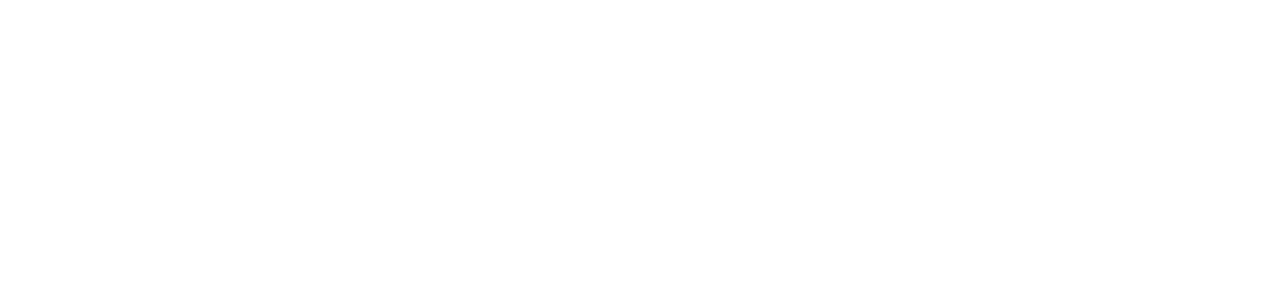
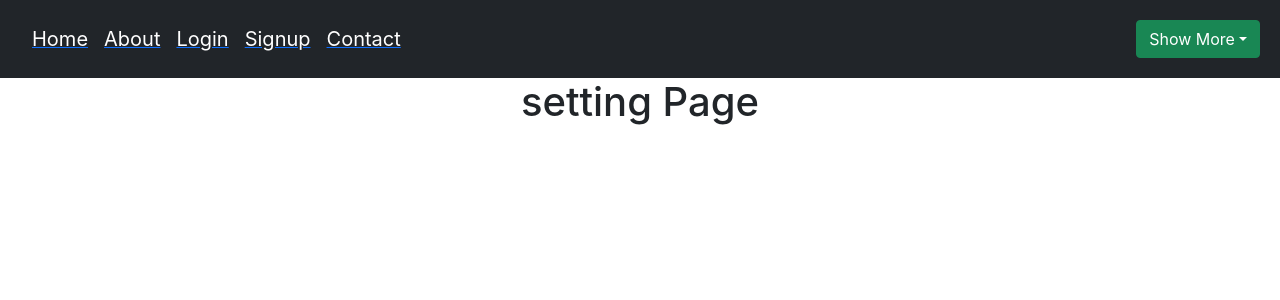
Before and after one commit to anujaprecious/new_app, a React (Create React App) app: page /Settingpage in a window 1280 px wide. Before the commit this address had no page. Shown: the top 300 px of the page. Built offline with nearby package versions, Linux system fonts and the light colour scheme.

Commit message:
Twelfth commit

```diff
--- a/package.json
+++ b/package.json
@@ -8,6 +8,7 @@
     "@testing-library/user-event": "^13.5.0",
     "axios": "^1.4.0",
     "react": "^18.2.0",
+    "react-bootstrap": "^2.7.4",
     "react-dom": "^18.2.0",
     "react-icons": "^4.8.0",
     "react-password-strength-bar": "^0.4.1",
--- a/src/App.js
+++ b/src/App.js
@@ -9,6 +9,7 @@ import LoginPage from "./pages/LoginPage";
 import DashboardPage from "./pages/DashboardPage"
 import ProfilesettingPage from "./pages/ProfilesettingPage";
 import ContactForm from "./pages/ContactForm";
+import Settingpage from "./pages/Settingpage";
 
 function App() {
   return (
@@ -23,6 +24,8 @@ function App() {
     <Route exact path='/DashboardPage' element={<DashboardPage/>}></Route>
     <Route exact path='/ProfilesettingPage' element={<ProfilesettingPage/>}></Route>
     <Route exact path='/ContactForm' element={<ContactForm/>}></Route>
+    <Route exact path='/Settingpage' element={<Settingpage/>}></Route>
+    <Route exact path='/Profilesettingpage' element={<ProfilesettingPage/>}></Route>
     </Routes>
     </BrowserRouter>
 
--- a/src/pages/AboutPage.js
+++ b/src/pages/AboutPage.js
@@ -1,5 +1,6 @@
 import React from "react";
 import { Link } from "react-router-dom";
+import { Dropdown } from "react-bootstrap";
 
 function AboutPage() {
   return (
@@ -58,6 +59,18 @@ function AboutPage() {
             </ul>
           </div>
         </div>
+        <Dropdown>
+          <Dropdown.Toggle variant="success" id="dropdown-basic">
+            Show More
+          </Dropdown.Toggle>
+
+          <Dropdown.Menu>
+            <Dropdown.Item href="/Settingpage">Setting</Dropdown.Item>
+            <Dropdown.Item href="/ProfilesettingPage">
+              Profilesetting
+            </Dropdown.Item>
+          </Dropdown.Menu>
+        </Dropdown>
       </nav>
       <h1>About</h1>
       <h2>
--- a/src/pages/ContactForm.js
+++ b/src/pages/ContactForm.js
@@ -1,6 +1,7 @@
 import React from "react";
 import { Link } from "react-router-dom";
 import { useState } from "react";
+import { Dropdown } from "react-bootstrap";
 
 const ContactForm = () => {
   const [emailErr, setEmailErr] = useState("");
@@ -111,6 +112,18 @@ const ContactForm = () => {
               </ul>
             </div>
           </div>
+          <Dropdown>
+            <Dropdown.Toggle variant="success" id="dropdown-basic">
+              Show More
+            </Dropdown.Toggle>
+
+            <Dropdown.Menu>
+              <Dropdown.Item href="/Settingpage">Setting</Dropdown.Item>
+              <Dropdown.Item href="/ProfilesettingPage">
+                Profilesetting
+              </Dropdown.Item>
+            </Dropdown.Menu>
+          </Dropdown>
         </nav>
 
         <h1 className="mt-5 mx-auto" style={{ color: "white" }}>
@@ -193,9 +206,7 @@ const ContactForm = () => {
             SEND MESSAGE
           </button>
         </form>
-        {/* <Link to="/">
-          <button className="btn btn-primary">Home</button>
-        </Link> */}
+
       </div>
     </>
   );
--- a/src/pages/DashboardPage.js
+++ b/src/pages/DashboardPage.js
@@ -1,5 +1,6 @@
 import React from "react";
 import { Link } from "react-router-dom";
+import { Dropdown } from "react-bootstrap";
 function Settingpage() {
   return (
     <div>
@@ -57,6 +58,18 @@ function Settingpage() {
             </ul>
           </div>
         </div>
+        <Dropdown>
+            <Dropdown.Toggle variant="success" id="dropdown-basic">
+              Show More
+            </Dropdown.Toggle>
+
+            <Dropdown.Menu>
+              <Dropdown.Item href="/Settingpage">Setting</Dropdown.Item>
+              <Dropdown.Item href="/ProfilesettingPage">
+                Profilesetting
+              </Dropdown.Item>
+            </Dropdown.Menu>
+          </Dropdown>
       </nav>
       <h1>Dashboard</h1>
     </div>
--- a/src/pages/HomePage.js
+++ b/src/pages/HomePage.js
@@ -1,5 +1,6 @@
 import React from "react";
 import { Link } from "react-router-dom";
+import { Dropdown } from "react-bootstrap";
 
 function HomePage() {
   return (
@@ -59,6 +60,18 @@ function HomePage() {
               </ul>
             </div>
           </div>
+          <Dropdown>
+            <Dropdown.Toggle variant="success" id="dropdown-basic">
+              Show More
+            </Dropdown.Toggle>
+
+            <Dropdown.Menu>
+              <Dropdown.Item href="/Settingpage">Setting</Dropdown.Item>
+              <Dropdown.Item href="/ProfilesettingPage">
+                Profilesetting
+              </Dropdown.Item>
+            </Dropdown.Menu>
+          </Dropdown>
         </nav>
         <br /> <br />
         <img src="girl.png" alt="Example Image" />
--- a/src/pages/LoginPage.js
+++ b/src/pages/LoginPage.js
@@ -2,6 +2,7 @@ import axios from "axios";
 import { Link, useNavigate } from "react-router-dom";
 import React, { useState } from "react";
 import { ToastContainer, toast } from "react-toastify";
+import { Dropdown } from "react-bootstrap";
 import "react-toastify/dist/ReactToastify.css";
 
 const SignupPage = () => {
@@ -124,6 +125,18 @@ const SignupPage = () => {
               </ul>
             </div>
           </div>
+          <Dropdown>
+            <Dropdown.Toggle variant="success" id="dropdown-basic">
+              Show More
+            </Dropdown.Toggle>
+
+            <Dropdown.Menu>
+              <Dropdown.Item href="/Settingpage">Setting</Dropdown.Item>
+              <Dropdown.Item href="/ProfilesettingPage">
+                Profilesetting
+              </Dropdown.Item>
+            </Dropdown.Menu>
+          </Dropdown>
         </nav>
         <div className="d-flex justify-content-between m-2">
           <h1 className="mt-5 mx-auto" style={{ color: "white" }}>
--- a/src/pages/ProfilesettingPage.js
+++ b/src/pages/ProfilesettingPage.js
@@ -1,6 +1,7 @@
 import React, { useState, useEffect } from "react";
 import axios from "axios";
 import { Link } from "react-router-dom";
+import { Dropdown } from "react-bootstrap";
 
 const ProfilesettingPage= () => {
   const [data, setData] = useState([]);
@@ -32,11 +33,76 @@ localStorage.setItem("email",password);
   return (
     <>
     <div >
+    <nav
+        className="navbar navbar-expand-lg navbar-light bg-dark"
+        style={({ color: "white" }, { padding: "20px" })}
+      >
+        <div className="container-fluid">
+          <Link to="/">
+            <a className="navbar-brand" style={{ color: "white" }}>
+              Home
+            </a>
+          </Link>
+          <button
+            className="navbar-toggler"
+            type="button"
+            data-bs-toggle="collapse"
+            data-bs-target="#navbarText"
+            aria-controls="navbarText"
+            aria-expanded="false"
+            aria-label="Toggle navigation"
+          >
+            <span className="navbar-toggler-icon"></span>
+          </button>
+          <div className="collapse navbar-collapse" id="navbarText">
+            <ul className="navbar-nav me-auto mb-2 mb-lg-0">
+              <li className="nav-item">
+                <Link to="/AboutPage">
+                  <a className="navbar-brand" style={{ color: "white" }}>
+                    About
+                  </a>
+                </Link>
+              </li>
+              <li className="nav-item">
+                <Link to="/LoginPage">
+                  <a className="navbar-brand" style={{ color: "white" }}>
+                    Login
+                  </a>
+                </Link>
+              </li>
+              <li className="nav-item">
+                <Link to="/SignupPage">
+                  <a className="navbar-brand" style={{ color: "white" }}>
+                    Signup
+                  </a>
+                </Link>
+              </li>
+              <li className="nav-item">
+                <Link to="/ContactForm">
+                  <a className="navbar-brand" style={{ color: "white" }}>
+                    Contact
+                  </a>
+                </Link>
+              </li>
+            </ul>
+          </div>
+        </div>
+        <Dropdown>
+          <Dropdown.Toggle variant="success" id="dropdown-basic">
+            Show More
+          </Dropdown.Toggle>
+
+          <Dropdown.Menu>
+            <Dropdown.Item href="/Settingpage">Setting</Dropdown.Item>
+            <Dropdown.Item href="/ProfilesettingPage">
+              Profilesetting
+            </Dropdown.Item>
+          </Dropdown.Menu>
+        </Dropdown>
+      </nav>
     <div className="d-flex justify-content-between m-2">
       <h2>Profile</h2>
-      <Link to="/">
-      <button className="btn btn-primary" >Home</button>
-      </Link>
+
       </div>
       <table className="table">
         <thead>
--- a/src/pages/Settingpage.js
+++ b/src/pages/Settingpage.js
@@ -1,8 +1,79 @@
 import React from 'react'
+import { Dropdown } from "react-bootstrap";
+import { Link } from "react-router-dom";
 
 function Settingpage (){
   return (
-    <div>Settingpage</div>
+    <div>
+      <nav
+        className="navbar navbar-expand-lg navbar-light bg-dark"
+        style={({ color: "white" }, { padding: "20px" })}
+      >
+        <div className="container-fluid">
+          <Link to="/">
+            <a className="navbar-brand" style={{ color: "white" }}>
+              Home
+            </a>
+          </Link>
+          <button
+            className="navbar-toggler"
+            type="button"
+            data-bs-toggle="collapse"
+            data-bs-target="#navbarText"
+            aria-controls="navbarText"
+            aria-expanded="false"
+            aria-label="Toggle navigation"
+          >
+            <span className="navbar-toggler-icon"></span>
+          </button>
+          <div className="collapse navbar-collapse" id="navbarText">
+            <ul className="navbar-nav me-auto mb-2 mb-lg-0">
+              <li className="nav-item">
+                <Link to="/AboutPage">
+                  <a className="navbar-brand" style={{ color: "white" }}>
+                    About
+                  </a>
+                </Link>
+              </li>
+              <li className="nav-item">
+                <Link to="/LoginPage">
+                  <a className="navbar-brand" style={{ color: "white" }}>
+                    Login
+                  </a>
+                </Link>
+              </li>
+              <li className="nav-item">
+                <Link to="/SignupPage">
+                  <a className="navbar-brand" style={{ color: "white" }}>
+                    Signup
+                  </a>
+                </Link>
+              </li>
+              <li className="nav-item">
+                <Link to="/ContactForm">
+                  <a className="navbar-brand" style={{ color: "white" }}>
+                    Contact
+                  </a>
+                </Link>
+              </li>
+            </ul>
+          </div>
+        </div>
+        <Dropdown>
+          <Dropdown.Toggle variant="success" id="dropdown-basic">
+            Show More
+          </Dropdown.Toggle>
+
+          <Dropdown.Menu>
+            <Dropdown.Item href="/Settingpage">Setting</Dropdown.Item>
+            <Dropdown.Item href="/ProfilesettingPage">
+              Profilesetting
+            </Dropdown.Item>
+          </Dropdown.Menu>
+        </Dropdown>
+      </nav>
+      <h1>setting Page</h1>
+      </div>
   )
 }
 export default Settingpage
--- a/src/pages/SignupPage.js
+++ b/src/pages/SignupPage.js
@@ -4,6 +4,7 @@ import { Link, useNavigate } from "react-router-dom";
 import PasswordStrengthBar from "react-password-strength-bar";
 import { FaEye, FaEyeSlash } from "react-icons/fa";
 import { ToastContainer, toast } from "react-toastify";
+import { Dropdown } from "react-bootstrap";
 import "react-toastify/dist/ReactToastify.css";
 
 const SignupPage = () => {
@@ -130,6 +131,19 @@ const SignupPage = () => {
               </ul>
             </div>
           </div>
+
+          <Dropdown>
+            <Dropdown.Toggle variant="success" id="dropdown-basic">
+              Show More
+            </Dropdown.Toggle>
+
+            <Dropdown.Menu>
+              <Dropdown.Item href="/Settingpage">Setting</Dropdown.Item>
+              <Dropdown.Item href="/ProfilesettingPage">
+                Profilesetting
+              </Dropdown.Item>
+            </Dropdown.Menu>
+          </Dropdown>
         </nav>
 
         <div className="d-flex justify-content-between m-2">
```
Also changed, not shown: 1 other file (tests, documents, lock files or other folders).
